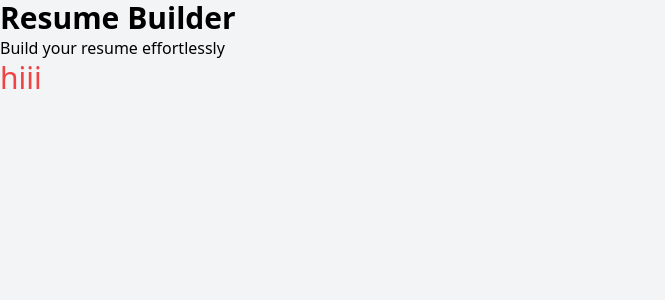
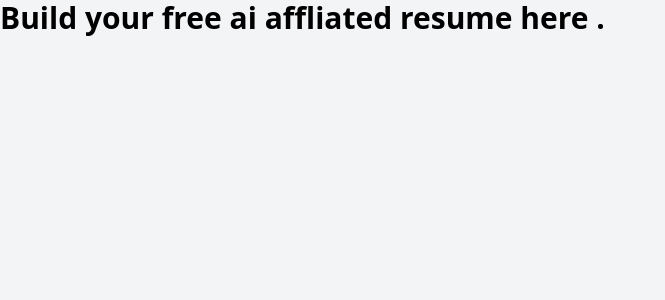
Before and after one commit to harshavardhan-macha/resumebuilder, a React (Vite) app: page / in a window 1280 px wide. Shown: the top 300 px of the page, without its empty margins (0-665 px from the left). Built offline with nearby package versions, Linux system fonts and the light colour scheme.

Commit message:
added the home page

```diff
--- a/src/App.jsx
+++ b/src/App.jsx
@@ -1,13 +1,11 @@
 import './App.css'
-import Test from './Test'
+import Home from './Home'
 
 
 function App() {
   return (
     <>
-      <h1>Resume Builder</h1>
-      <p>Build your resume effortlessly</p>
-      <Test />
+      <Home />
     </>
   )
 }
--- /dev/null
+++ b/src/Home.jsx
@@ -0,0 +1,9 @@
+const Home = () => {
+    return (
+        <div className="home">
+            <h1>Build your free ai affliated resume here .</h1>
+        </div>
+    );
+};
+
+export default Home;
--- a/src/Test.jsx
+++ /dev/null
@@ -1,8 +0,0 @@
-const Test = () => {
-  return (
-    <div className="text-3xl text-red-500">
-        hiii
-    </div>
-  )
-}
-export default Test;
```
